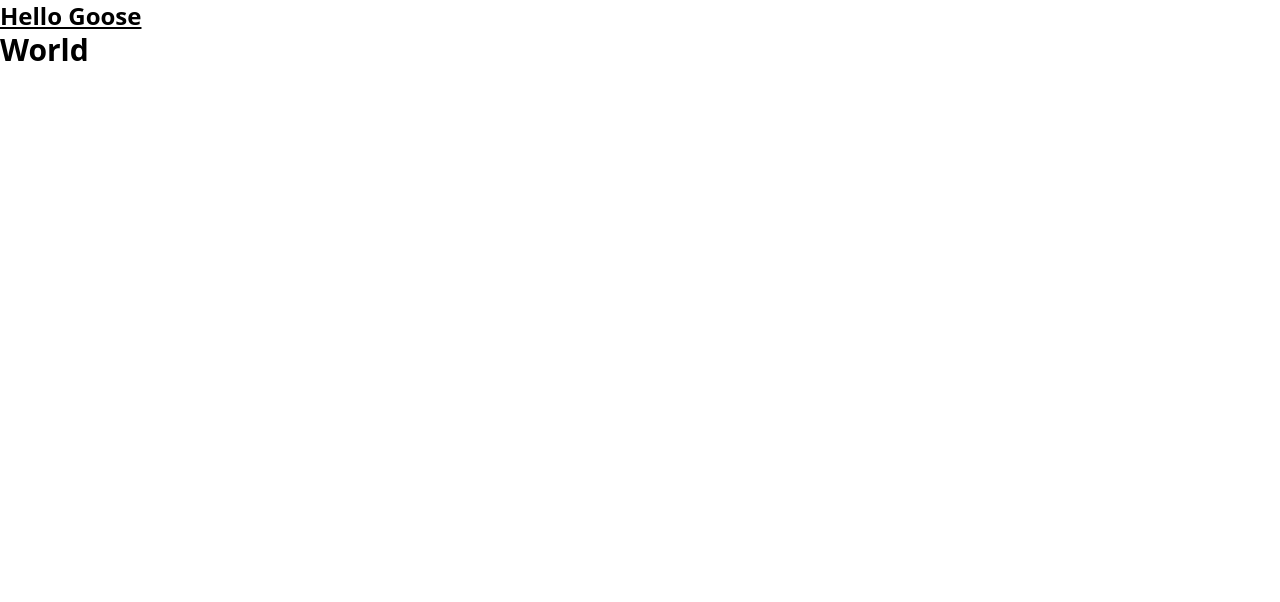
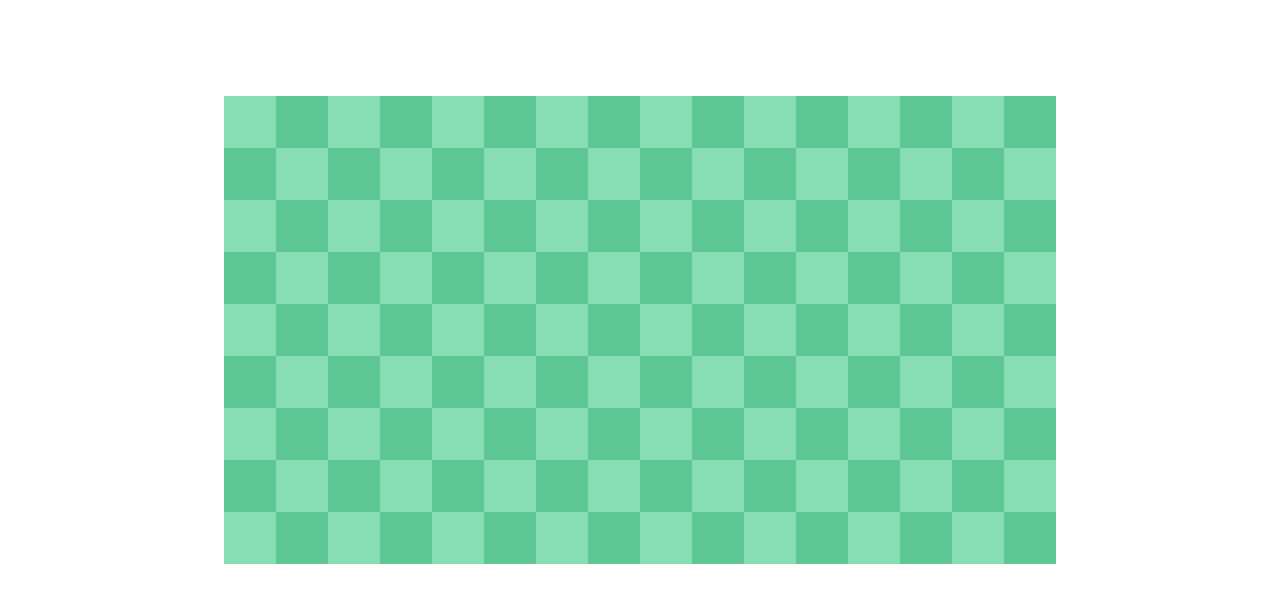
Before and after one commit to TaninGit/PROJECT-GooseBomb, a Vue app: page / in a window 1280 px wide. Shown: the top 602 px of the page. Built offline with nearby package versions, Linux system fonts and the light colour scheme.

Commit message:
021 - [add] setup board and create setBombs function

```diff
--- a/index.html
+++ b/index.html
@@ -4,7 +4,7 @@
     <meta charset="UTF-8">
     <link rel="icon" href="/favicon.ico">
     <meta name="viewport" content="width=device-width, initial-scale=1.0">
-    <title>Vite App</title>
+    <title>Goose Bomb</title>
   </head>
   <body>
     <div id="app"></div>
--- a/src/App.vue
+++ b/src/App.vue
@@ -1,12 +1,61 @@
 <script setup>
+const cellLocation = [] // เก็บพิกัดแต่ละช่อง เช่น "3-4","8-16"
+const board = [] // เก็บพิกัดช่องทั้งหมด เช่น [["3-4"], ["8-16"]]
+const bombLocation = []
 
+const column = 16
+const row = 9
+
+let bombCount = 35
+let cellClick = 0 // จำนวนกดพื้นที่ไม่ใช่ระเบิด
+let flagEnabled = false;
+let gameOver = false;
+
+window.onload = () => {  // ฟังก์ชัน startGame จะทำงานตอนหน้าเว็บโหลดเสร็จ
+    startGame();
+}
+
+function setBombs() {
+  // เอาไว้ทดสอบ
+  // bombLocation.push("3-4")
+  // bombLocation.push("7-8")
+  // bombLocation.push("3-9")
+  // bombLocation.push("9-15")
+  // bombLocation.push("2-9")
+
+  let bombleft = bombCount
+  while(bombleft > 0) {
+    let r = Math.floor(Math.random() * row) + 1
+    let c = Math.floor(Math.random() * column) + 1
+    let location = `${r.toString()}-${c.toString()}`
+
+    if(!bombLocation.includes(location)) {
+      bombLocation.push(location)
+      bombleft -= 1
+    }
+
+  }
+
+}
 </script>
 
 <template>
 <div>
-  <h1 class="text-2xl font-bold underline">Hello Goose</h1>
-  <h2 class="text-3xl font-bold">World</h2>
+  <div class="w-[52rem] h-[29.25rem] m-auto mt-24">
+    <div v-for="i in row" :key="i" class="flex"> <!-- เอาไว้วนลูปสร้าง row -->
+        <div
+        v-for="j in column"
+        :key="`${i}-${j}`"
+        :id="`${i}-${j}`"
+        class="w-13 h-13 hover:bg-[#48bd7c]"
+        :class="(i + j) % 2 === 0 ? 'bg-[#88deb4]' : 'bg-[#5fc794]'"> <!-- เอาไว้สลับสีตาราง หลักการคู่คี่-->
+        <!-- cellLocation.push(`${i}-${j}`) อยากใส่ค่า i-j ใน array-->
+        </div> <!-- เอาไว้วานลูปสร้าง column -->
+        <!-- อยากใส่ค่า ["i-j"] แต่ละรอบใน board (board.push(cellLocation))-->
+      </div>
+  </div>
 </div>
+
 </template>
 
 <style scoped>
```
